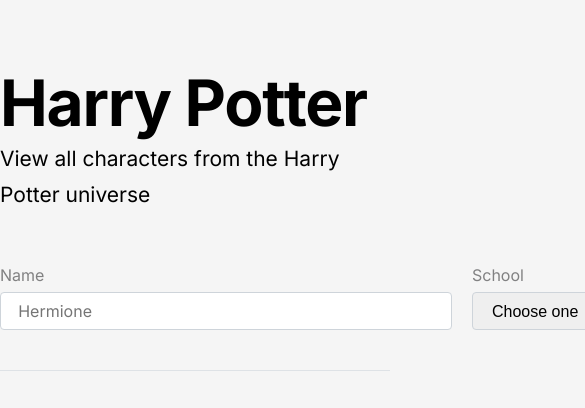
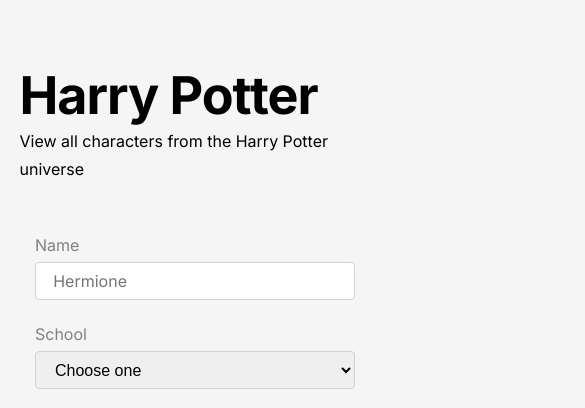
Before and after one commit to igorski4/harry-potter, a plain HTML site: page index.html in a window 390 px wide. Shown: the top 408 px of the page, 585 px wide, since content can reach past the window. Drawn offline with Linux system fonts and the light colour scheme; grey boxes are pictures that could not be loaded.

Commit message:
add adaptive

```diff
--- a/index.html
+++ b/index.html
@@ -16,16 +16,18 @@
   <body>
     <header class="header">
       <div class="container">
-        <h1 class="header__title">Harry Potter</h1>
-        <p class="header__subtitle">
-          View all characters from the Harry Potter universe
-        </p>
+        <div class="header__title-wrapper">
+          <h1 class="header__title">Harry Potter</h1>
+          <p class="header__subtitle">
+            View all characters from the Harry Potter universe
+          </p>
+        </div>
         <div class="header__wrapper">
-          <div>
+          <div class="header__input-wrapper">
             <p class="header__text">Name</p>
             <input class="header__input" type="text" placeholder="Hermione" />
           </div>
-          <div>
+          <div class="header__input-wrapper">
             <p class="header__text">School</p>
             <select class="header__select">
               <option selected hidden>Choose one</option>
--- a/styles/sass/_config.sass
+++ b/styles/sass/_config.sass
@@ -99,3 +99,23 @@ html
     font-size: 16px
     line-height: 28px
     color: #152536
+
+@media (max-width: 768px)
+  .header
+    &__title-wrapper
+      max-width: max-content
+      margin: 0 auto
+    &__title
+      font-size: 52px
+      line-height: 63px
+    &__subtitle
+      font-size: 16px
+      line-height: 28px
+    &__wrapper
+      flex-direction: column
+    &__input-wrapper
+      margin: 0 auto
+    &__input, &__select
+      width: 320px
+  .container
+    width: 90%
```
Also changed, not shown: styles/styles.css, 1 other file.
